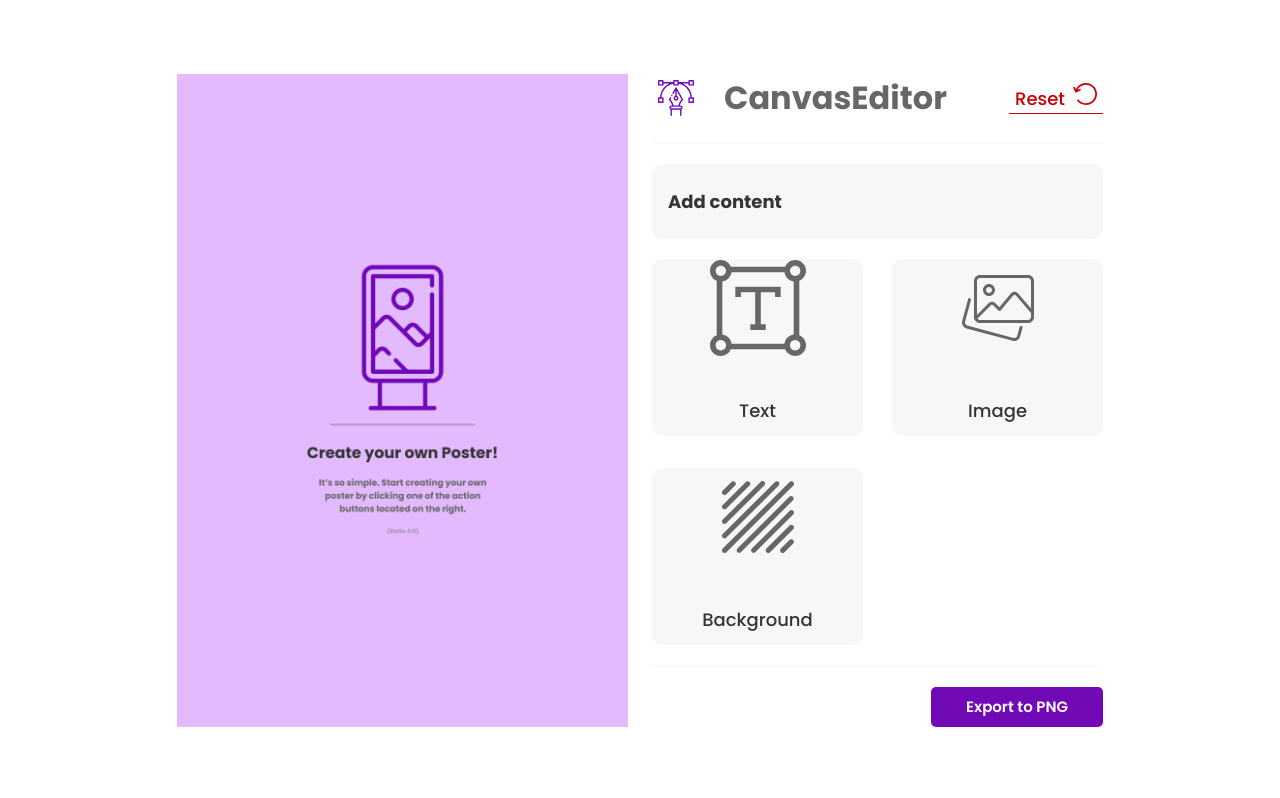
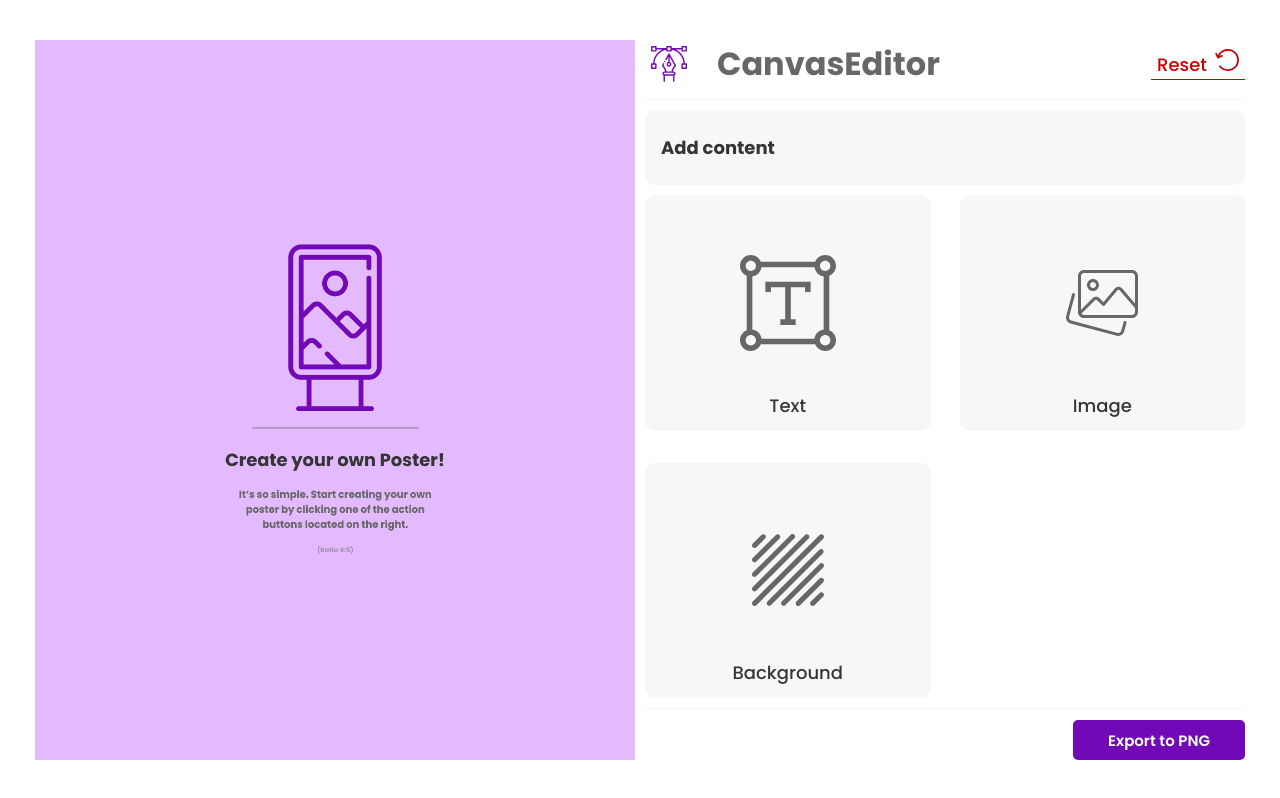
Before and after one commit to noszczykmichal/canvas-editor, a React (Vite) app: page / in a window 1280 px wide. Built offline with nearby package versions, Linux system fonts and the light colour scheme.

Commit message:
styling fixes

```diff
--- a/src/components/CanvasControls/CanvasControls.module.scss
+++ b/src/components/CanvasControls/CanvasControls.module.scss
@@ -5,7 +5,7 @@
   width: 100%;
   display: flex;
   flex-direction: column;
-  gap: 20px;
+  gap: 10px;
 }
 
 .controls__header {
--- a/src/components/CanvasControls/ControlButton/ControlButton.module.scss
+++ b/src/components/CanvasControls/ControlButton/ControlButton.module.scss
@@ -12,6 +12,7 @@
   font-size: vars.$font-medium;
   color: vars.$black-100;
   max-width: 365px;
+  max-height: 256px;
   padding-bottom: 12px;
   text-transform: capitalize;
 }
--- a/src/components/Layout/Layout.scss
+++ b/src/components/Layout/Layout.scss
@@ -4,13 +4,13 @@ main {
   padding: 40px;
   display: grid;
   grid-template-columns: 50% 50%;
-  grid-template-rows: auto;
+  grid-template-rows: 100%;
   column-gap: 10px;
   justify-content: center;
   align-content: center;
 }
 
-@media (min-width: 1279px) {
+@media (min-width: 1600px) {
   main {
     padding: 66px 189px;
     column-gap: 24px;
```
Also changed, not shown: 1 other file (tests, documents, lock files or other folders).
